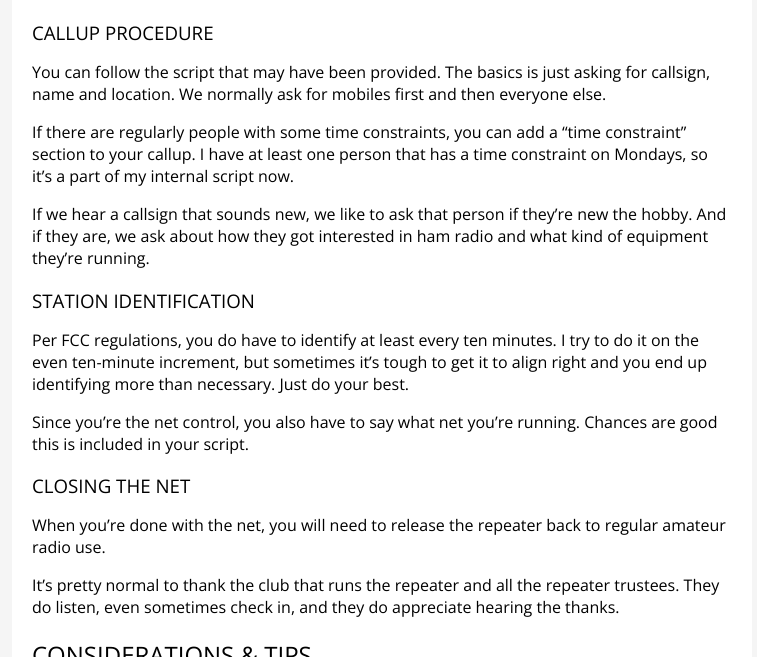
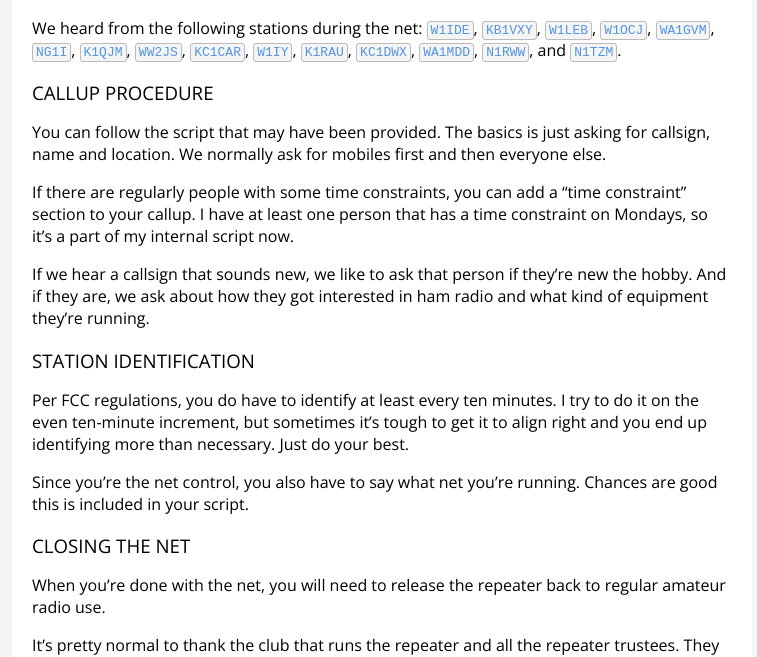
Before and after one commit to mide/mide.io, a Jekyll site: the page built from _posts/2015-10-19-running-a-ham-radio-net.md, in a window 1280 px wide and 900 px high, scrolled down 1502 px, cut to the strip 243-900 px from the top of the window. Shown: the whole strip, without its empty margins (258-1015 px from the left). Built offline with Jekyll 4.4.1, drawn with Linux system fonts in a browser that asks for light colours; nearby versions of some CDN libraries.

Commit message:
Added callup list

```diff
--- a/_posts/2015-10-19-running-a-ham-radio-net.md
+++ b/_posts/2015-10-19-running-a-ham-radio-net.md
@@ -40,6 +40,8 @@ If you're planning on doing trivia or the alike, you will want to have a good li
 To listen to what a net sounds like, this is a recording of [George's Old Timer's Net](https://github.com/cmara/georges-net-script) from Monday, October 19th, 2015.
 
 <iframe width="100%" height="166" scrolling="no" frameborder="no" src="https://w.soundcloud.com/player/?url=https%3A//api.soundcloud.com/tracks/229182791%3Fsecret_token%3Ds-Mdayk&amp;color=ff5500&amp;auto_play=false&amp;hide_related=false&amp;show_comments=true&amp;show_user=true&amp;show_reposts=false"></iframe>
+
+We heard from the following stations during the net: [`W1IDE`](http://qrz.com/db/w1ide), [`KB1VXY`](http://qrz.com/db/kb1vxy), [`W1LEB`](http://qrz.com/db/w1leb), [`W1OCJ`](http://qrz.com/db/w1ocj), [`WA1GVM`](http://qrz.com/db/wa1gvm), [`NG1I`](http://qrz.com/db/ng1i), [`K1QJM`](http://qrz.com/db/k1qjm), [`WW2JS`](http://qrz.com/db/ww2js), [`KC1CAR`](http://qrz.com/db/kc1car), [`W1IY`](http://qrz.com/db/w1iy), [`K1RAU`](http://qrz.com/db/k1rau), [`KC1DWX`](http://qrz.com/db/kc1dwx), [`WA1MDD`](http://qrz.com/db/wa1mdd), [`N1RWW`](http://qrz.com/db/n1rww), and [`N1TZM`](http://qrz.com/db/n1tzm).
 
 ### Callup Procedure
 
```
